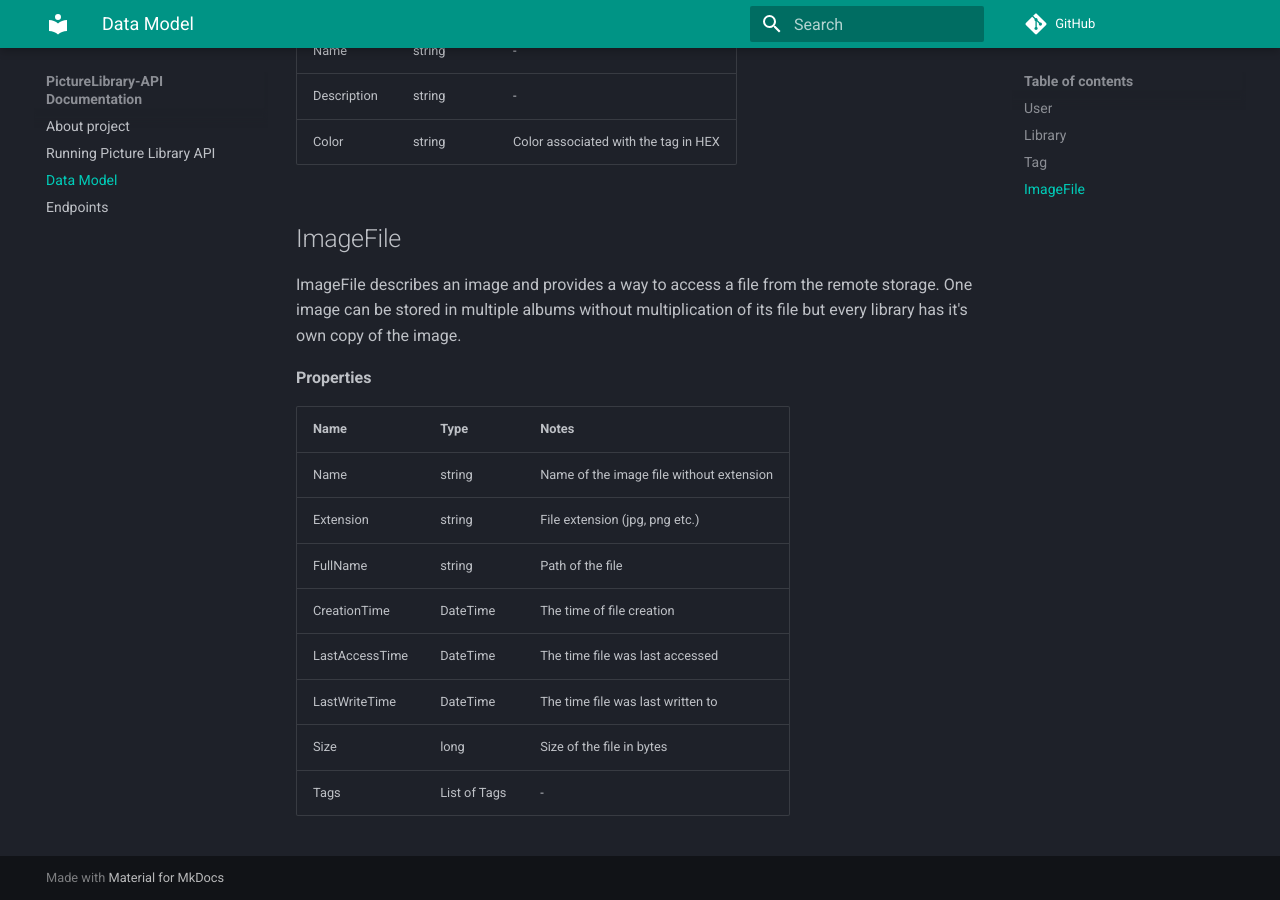
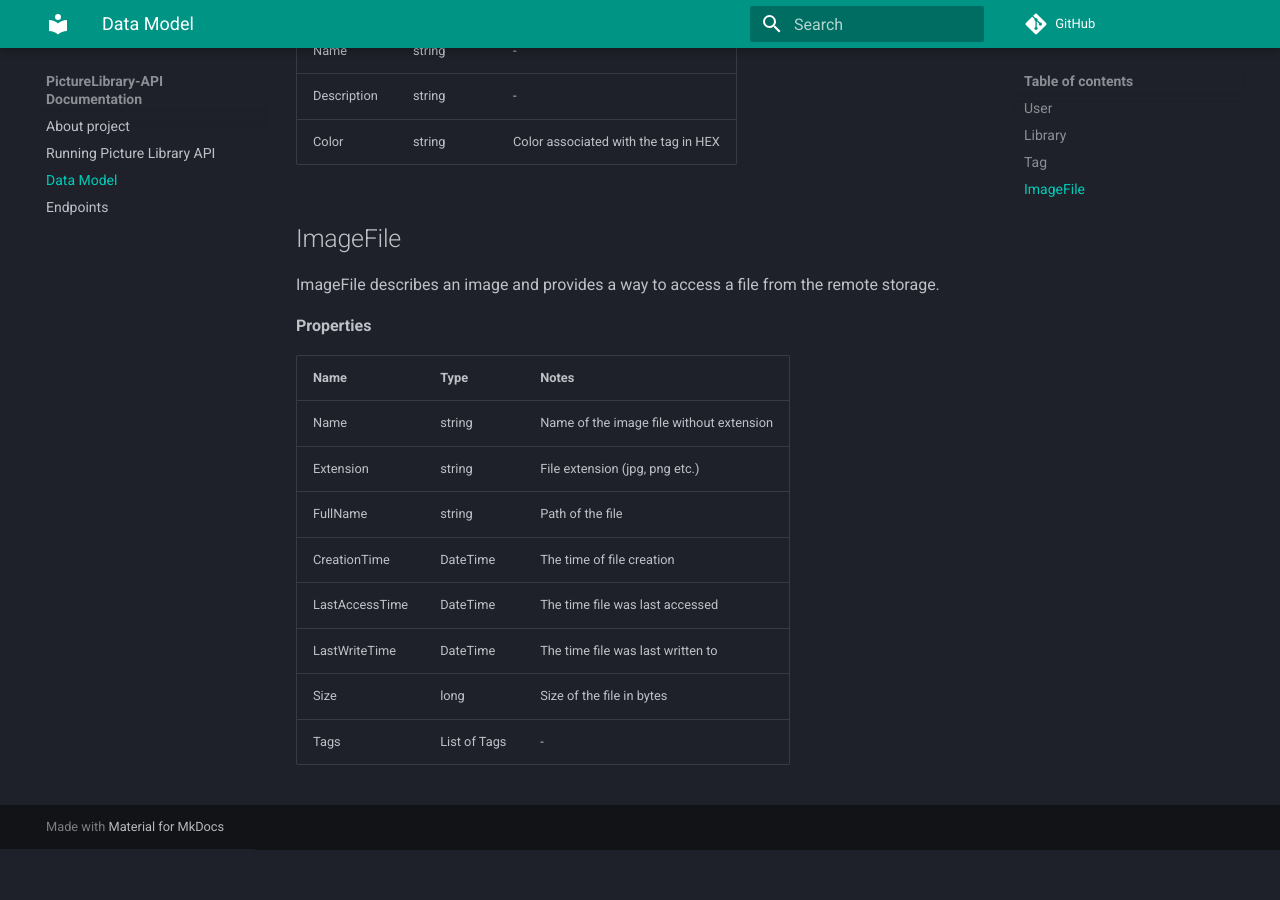
Before and after one commit to TomaszKumiega/PictureLibrary.API.Old, an MkDocs documentation site: the page built from docs/data_model.md, in a window 1280 px wide and 900 px high, scrolled down 1712 px. Built offline with MkDocs 1.6.1 and Material for MkDocs 9.7.7, drawn with Linux system fonts in a browser that asks for light colours; comment, search, counter and statistics services are not loaded; after the commit the page ends 2561 px from its top, so only the background shows below that.

Commit message:
Update ImageFile description

```diff
--- a/docs/data_model.md
+++ b/docs/data_model.md
@@ -71,7 +71,6 @@ Every image is assigned at least one tag.
 ## ImageFile
 
 ImageFile describes an image and provides a way to access a file from the remote storage.
-One image can be stored in multiple albums without multiplication of its file but every library has it's own copy of the image.
 
 **Properties**
 
```
